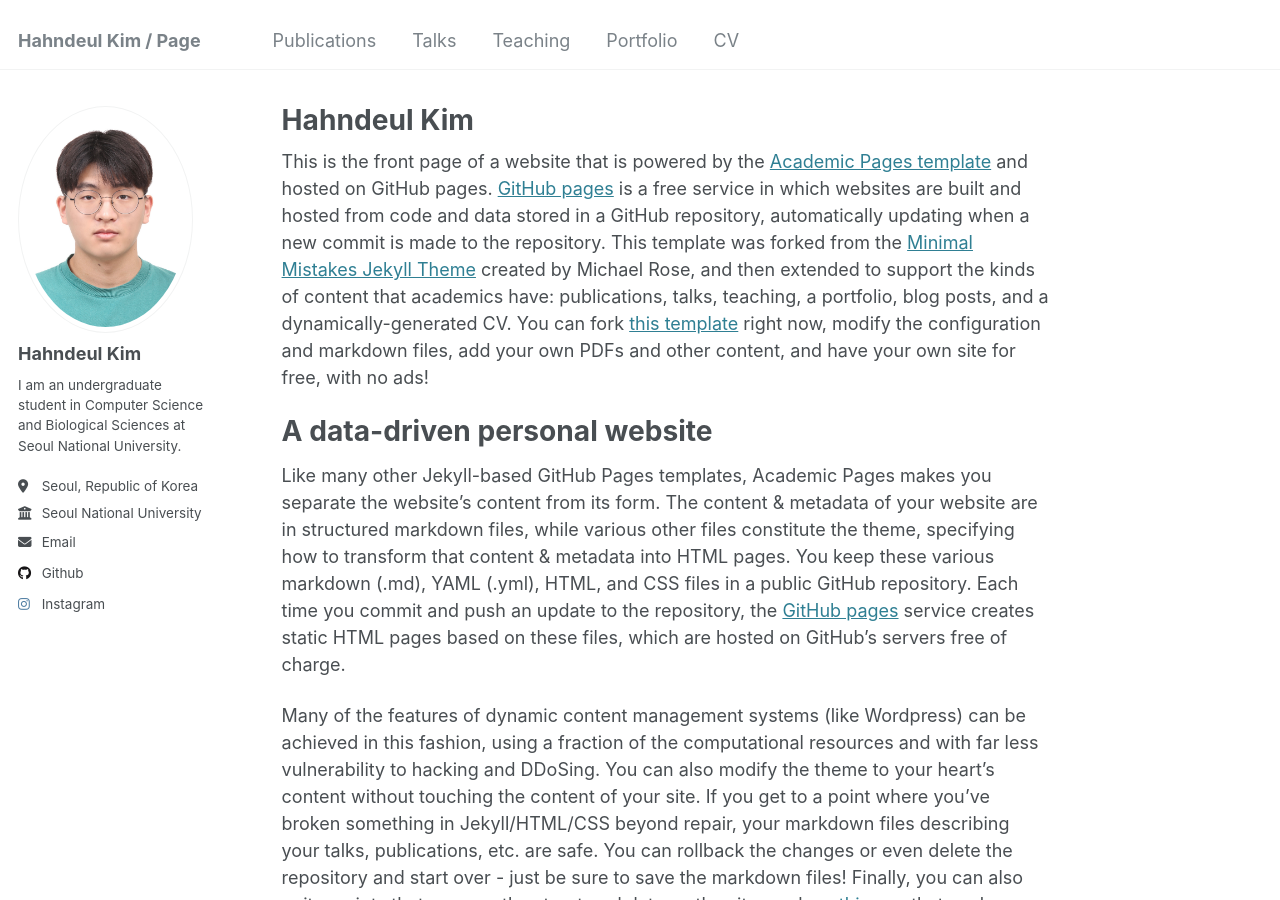
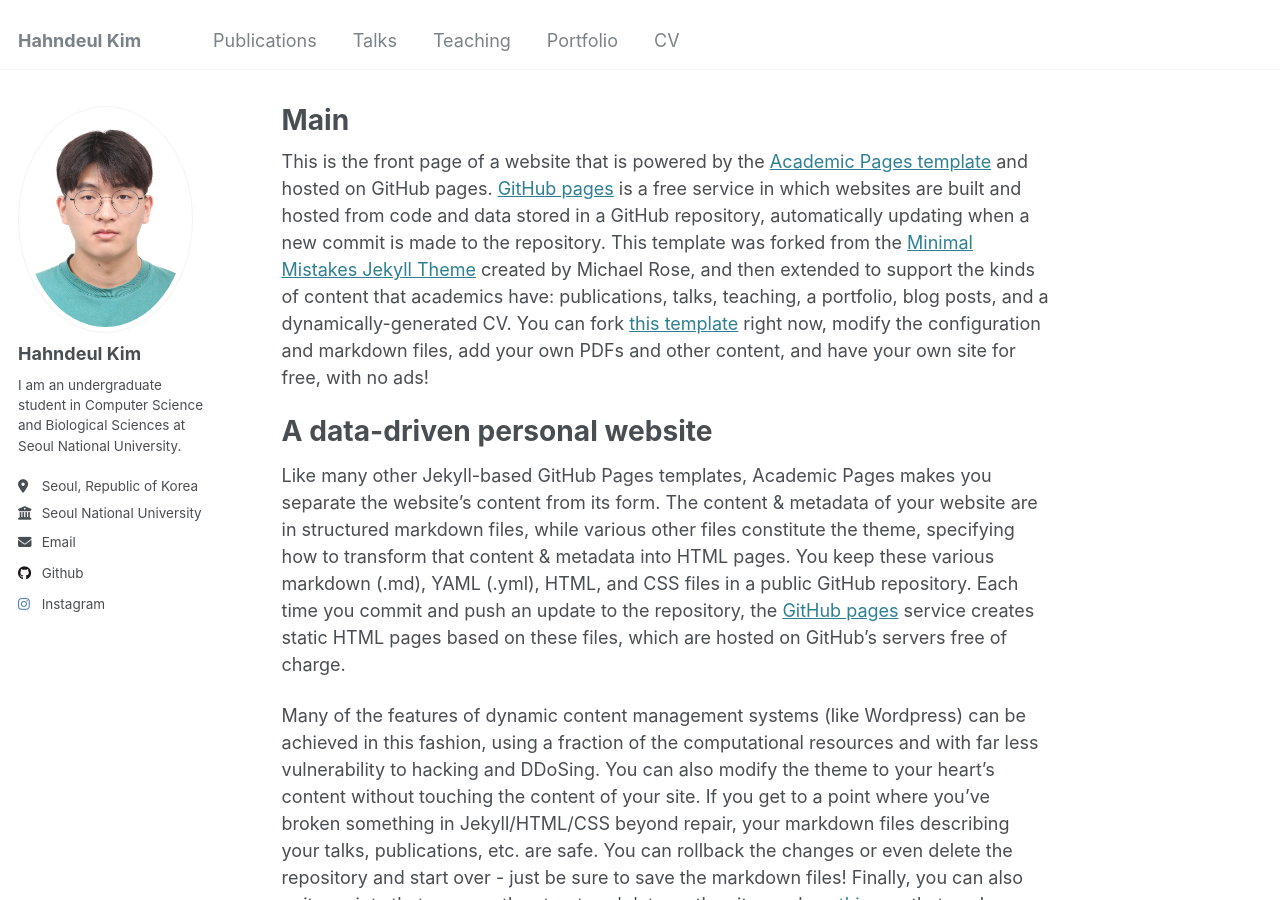
Before and after one commit to del2090/del2090.github.io, a Jekyll site: the page built from _pages/about.md, in a window 1280 px wide and 900 px high. Built offline with Jekyll 4.4.1, drawn with Linux system fonts in a browser that asks for light colours.

Commit message:
refine title

```diff
--- a/_config.yml
+++ b/_config.yml
@@ -8,7 +8,7 @@
 
 # Basic Site Settings
 locale                   : "en-US"
-title                    : "Hahndeul Kim / Page"
+title                    : "Hahndeul Kim"
 title_separator          : "-"
 name                     : &name "Hahndeul Kim"
 description              : &description "Description"
--- a/_pages/about.md
+++ b/_pages/about.md
@@ -1,6 +1,6 @@
 ---
 permalink: /
-title: "Hahndeul Kim"
+title: "Main"
 author_profile: true
 redirect_from:
   - /about/
```
